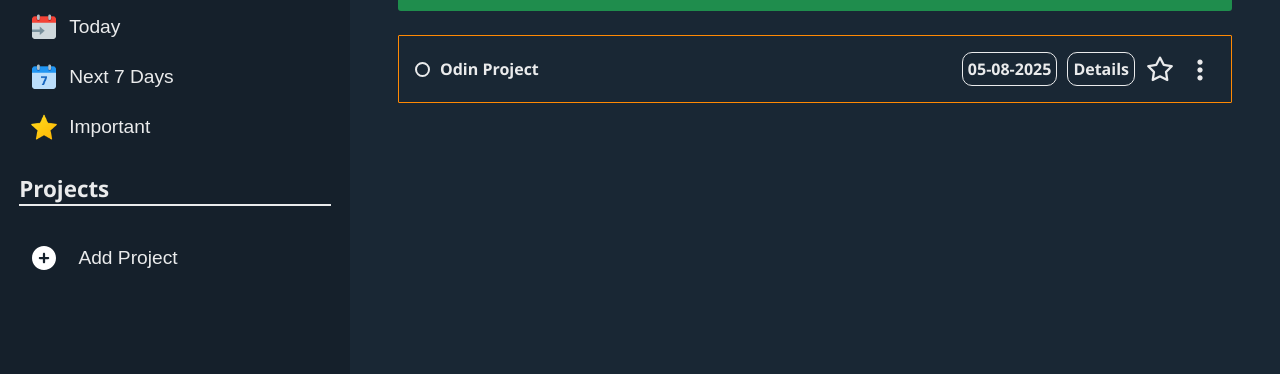
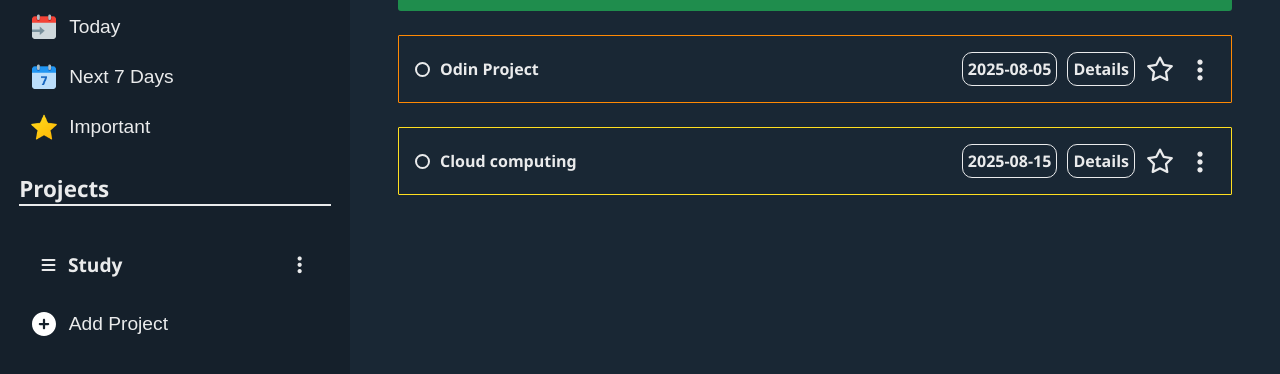
Before and after one commit to SealedOwl/Todo-List, a website built with webpack: page src/index.html in a window 1280 px wide. Shown: the part 206-580 px from the top of the page. Built offline with nearby package versions, Linux system fonts and the light colour scheme.

Commit message:
add utils and slight refactor

```diff
--- a/src/components/view.js
+++ b/src/components/view.js
@@ -1,6 +1,10 @@
-import createHeader from "./views/header";
-import createSidebar from "./views/sidebar";
-import createMainContent from "./views/mainContent";
+import createHeader from "../views/header";
+import createSidebar from "../views/sidebar";
+import createMainContent from "../views/mainContent";
+import { createElement } from "../utils/createElement";
+import { renderTaskCards } from "../views/taskCard";
+import { handleGetTasks } from "./controller";
+import { getTasks } from "./model";
 
 export function renderApp() {
 	const $content = document.querySelector("#content");
@@ -9,8 +13,7 @@ export function renderApp() {
 	const sidebar = createSidebar();
 	const main = createMainContent();
 
-	const container = document.createElement("div");
-	container.classList.add("container");
+	const container = createElement("div", ["container"]);
 
 	$content.appendChild(header);
 
@@ -19,3 +22,8 @@ export function renderApp() {
 
 	$content.appendChild(container);
 }
+
+export function renderTasksFor(projectName) {
+	const tasks = handleGetTasks(projectName);
+	renderTaskCards(tasks);
+}
--- a/src/components/views/header.js
+++ /dev/null
@@ -1,32 +0,0 @@
-import sidebar from "../../assets/bars-solid-full.svg";
-import checkLogo from "../../assets/check_logo.png";
-
-export default function createHeader() {
-	const header = document.createElement("header");
-
-	const sidebarImg = document.createElement("img");
-	sidebarImg.classList.add("logo-img", "sidebar-img");
-	sidebarImg.src = sidebar;
-	sidebarImg.alt = "sidebar image";
-	sidebarImg.loading = "lazy";
-
-	const logo = document.createElement("div");
-	logo.classList.add("logo");
-
-	const logoImg = document.createElement("img");
-	logoImg.classList.add("logo-img");
-	logoImg.src = checkLogo;
-	logoImg.alt = "logo image";
-	logoImg.loading = "lazy";
-
-	const title = document.createElement("h1");
-	title.textContent = "To-Do List";
-
-	logo.appendChild(logoImg);
-	logo.appendChild(title);
-
-	header.appendChild(sidebarImg);
-	header.appendChild(logo);
-
-	return header;
-}
--- a/src/components/views/sidebar.js
+++ /dev/null
@@ -1,37 +0,0 @@
-import allTaskIcon from "../../assets/inbox.png";
-import todayIcon from "../../assets/today1.png";
-import weekIcon from "../../assets/week2.png";
-import importantIcon from "../../assets/star.png";
-import addIcon from "../../assets/add-circle.svg";
-
-export default function createSidebar() {
-	const sidebar = document.createElement("aside");
-	sidebar.classList.add("sidebar");
-
-	const homeSection = document.createElement("div");
-	homeSection.classList.add("sidebar-section");
-
-	homeSection.innerHTML = `
-    <h3>Home</h3>
-    <nav class="nav">
-    <button id="allTask" class="nav-btn active"><img src="${allTaskIcon}" alt="All Tasks" />All Tasks </button>
-    <button id="todayTask" class="nav-btn"><img src="${todayIcon}" alt="Today" />Today </button>
-    <button id="weekTask" class="nav-btn"><img src="${weekIcon}" alt="Next 7 Days" />Next 7 Days </button>
-    <button id="importantTask" class="nav-btn"><img src="${importantIcon}" alt="Important" />Important </button>
-    <nav>
-    `;
-
-	const projectSection = document.createElement("div");
-	projectSection.classList.add("sidebar-section");
-
-	projectSection.innerHTML = `
-    <h3>Projects</h3>
-    <ul class="projects-list"></ul>
-    <button class="add-project"><img src="${addIcon}" alt="Add Project" /> Add Project </button>
-    `;
-
-	sidebar.appendChild(homeSection);
-	sidebar.appendChild(projectSection);
-
-	return sidebar;
-}
--- a/src/components/views/taskCard.js
+++ /dev/null
@@ -1,64 +0,0 @@
-export function renderTaskCards(tasksArray) {
-	const $taskLists = document.querySelector(".task-lists");
-
-	$taskLists.innerHTML = "";
-
-	tasksArray.forEach((task) => {
-		const taskCard = createTaskCard(task);
-		$taskLists.appendChild(taskCard);
-	});
-}
-
-function createTaskCard(task) {
-	const taskCard = document.createElement("div");
-	taskCard.classList.add(
-		"task-card",
-		`${task.priority.toLowerCase()}-priority`
-	);
-	taskCard.dataset.title = task.title;
-
-	// Left Section
-	const cardLeft = document.createElement("div");
-	cardLeft.classList.add("task-card-left");
-
-	const isComplete = document.createElement("div");
-	isComplete.classList.add("unchecked");
-
-	const title = document.createElement("p");
-	title.classList.add("task-title");
-	title.textContent = task.title;
-
-	// Right Section
-	const cardRight = document.createElement("div");
-	cardRight.classList.add("task-card-right");
-
-	const dueDate = document.createElement("div");
-	dueDate.classList.add("due-date");
-	dueDate.textContent = task.dueDate;
-
-	const details = document.createElement("div");
-	details.classList.add("details");
-	details.textContent = "Details";
-
-	const important = document.createElement("div");
-	important.classList.add("mark-important");
-	important.innerHTML = `<i class="fa-regular fa-star"></i>`;
-
-	const moreOption = document.createElement("div");
-	moreOption.classList.add("more-option");
-	moreOption.innerHTML = `<i class="fa-solid fa-ellipsis-vertical"></i>`;
-
-	// Append
-	cardLeft.appendChild(isComplete);
-	cardLeft.appendChild(title);
-
-	cardRight.appendChild(dueDate);
-	cardRight.appendChild(details);
-	cardRight.appendChild(important);
-	cardRight.appendChild(moreOption);
-
-	taskCard.appendChild(cardLeft);
-	taskCard.appendChild(cardRight);
-
-	return taskCard;
-}
--- a/src/index.js
+++ b/src/index.js
@@ -1,16 +1,14 @@
 import "./styles.css";
 
-import { renderApp } from "./components/view";
+import { renderApp, renderTasksFor } from "./components/view";
 
 import {
 	handleCreateProject,
-	handleAddTasks,
+	handleAddTask,
 	handleGetTasks,
 	handleGetAllProjects,
 	handleDeleteTask,
 } from "./components/controller";
-
-import { renderTaskCards } from "./components/views/taskCard";
 
 renderApp();
 
@@ -18,17 +16,25 @@ renderApp();
 
 handleCreateProject("Study");
 
-handleAddTasks("Study", {
+handleAddTask("Study", {
+	id: crypto.randomUUID(),
 	title: "Odin Project",
-	dueDate: "05-08-2025",
+	dueDate: "2025-08-05",
 	details: "Please dont procrastinate and study",
 	priority: "High",
+	important: true,
+});
+
+handleAddTask("Study", {
+	id: crypto.randomUUID(),
+	title: "Cloud computing",
+	dueDate: "2025-08-15",
+	details: "Coursera course",
+	priority: "medium",
 	important: true,
 });
 
 console.log(handleGetTasks("Study"));
 console.log(handleGetAllProjects());
 
-const tasks = handleGetTasks("Study");
-
-renderTaskCards(tasks);
+renderTasksFor("Study");
--- a/src/styles.css
+++ b/src/styles.css
@@ -124,7 +124,7 @@ header {
 	display: flex;
 	justify-content: flex-start;
 	align-items: center;
-	gap: 1em;
+	gap: 0.5em;
 	padding: 5px 10px;
 	border-radius: 5px;
 	font-size: 1.2rem;
@@ -230,3 +230,72 @@ header {
 	border: 1px solid var(--green) !important;
 	text-decoration: line-through;
 }
+
+/* Task options  */
+
+.more-option {
+	position: relative;
+}
+
+.task-options-list {
+	padding: 5px;
+	display: none;
+	flex-direction: column;
+	background-color: var(--bgColorPopUp);
+	position: absolute;
+	bottom: 35px;
+	right: 5px;
+	border-radius: 5px;
+}
+
+.task-options-list.active-task-options {
+	display: flex !important;
+}
+
+.options-item {
+	font-size: 1.1rem;
+	text-align: left;
+	padding: 10px;
+	cursor: pointer;
+	border: none;
+	color: var(--textColor);
+	background-color: transparent;
+	border-radius: 5px;
+}
+
+.options-item:hover {
+	background-color: var(--bgColor1);
+}
+
+/* Project cards */
+
+.projects-list {
+	display: flex;
+	flex-direction: column;
+	gap: 10px;
+	font-size: 1.2rem;
+	font-weight: 600;
+}
+
+.project-card {
+	display: flex;
+	justify-content: space-between;
+	margin-top: 1em;
+	cursor: pointer;
+	padding: 10px 1em;
+	border-radius: 5px;
+}
+
+.project-card:hover {
+	background-color: var(--bgColorPopUp);
+}
+
+.project-info {
+	display: flex;
+	align-items: center;
+	gap: 0.5em;
+}
+
+.project-icon {
+	font-size: 1rem;
+}
--- /dev/null
+++ b/src/utils/createElement.js
@@ -0,0 +1,6 @@
+export function createElement(tag, classNames = [], text = "") {
+	const el = document.createElement(tag);
+	if (classNames.length) el.classList.add(...classNames);
+	if (text) el.textContent = text;
+	return el;
+}
--- /dev/null
+++ b/src/views/header.js
@@ -0,0 +1,31 @@
+import sidebar from "../assets/bars-solid-full.svg";
+import checkLogo from "../assets/check_logo.png";
+import { createElement } from "../utils/createElement";
+
+export default function createHeader() {
+	const header = createElement("header");
+
+	const sidebarImg = createElement("img", ["logo-img", "sidebar-img"]);
+	sidebarImg.src = sidebar;
+	sidebarImg.alt = "sidebar image";
+	sidebarImg.loading = "lazy";
+
+	const logo = createElement("div", ["logo"]);
+
+	const logoImg = createElement("img", ["logo-img"]);
+	logoImg.classList.add("logo-img");
+	logoImg.src = checkLogo;
+	logoImg.alt = "logo image";
+	logoImg.loading = "lazy";
+
+	const title = createElement("h1");
+	title.textContent = "To-Do List";
+
+	logo.appendChild(logoImg);
+	logo.appendChild(title);
+
+	header.appendChild(sidebarImg);
+	header.appendChild(logo);
+
+	return header;
+}
--- /dev/null
+++ b/src/views/sidebar.js
@@ -0,0 +1,46 @@
+import allTaskIcon from "../assets/inbox.png";
+import todayIcon from "../assets/today1.png";
+import weekIcon from "../assets/week2.png";
+import importantIcon from "../assets/star.png";
+import addIcon from "../assets/add-circle.svg";
+
+import { createElement } from "../utils/createElement";
+
+export default function createSidebar() {
+	const sidebar = createElement("aside", ["sidebar"]);
+
+	const homeSection = createElement("div", ["sidebar-section"]);
+
+	homeSection.innerHTML = `
+    <h3>Home</h3>
+    <nav class="nav">
+    <button id="allTask" class="nav-btn active"><img src="${allTaskIcon}" alt="All Tasks" />All Tasks </button>
+    <button id="todayTask" class="nav-btn"><img src="${todayIcon}" alt="Today" />Today </button>
+    <button id="weekTask" class="nav-btn"><img src="${weekIcon}" alt="Next 7 Days" />Next 7 Days </button>
+    <button id="importantTask" class="nav-btn"><img src="${importantIcon}" alt="Important" />Important </button>
+    <nav>
+    `;
+
+	const projectSection = createElement("div", ["sidebar-section"]);
+
+	projectSection.innerHTML = `
+    <h3>Projects</h3>
+    <div class="projects-list">
+        <div class="project-card">
+            <div class="project-info">
+                <i class="project-icon  fa-solid fa-bars"></i>
+                <div class="project-name">Study</div>
+            </div>
+            <div .more-option>
+            <i class="fa-solid fa-ellipsis-vertical"></i>
+            </div>
+        </div>
+    </div>
+    <button class="add-project" data-action="add-project"><img src="${addIcon}" alt="Add Project" /> Add Project </button>
+    `;
+
+	sidebar.appendChild(homeSection);
+	sidebar.appendChild(projectSection);
+
+	return sidebar;
+}
--- /dev/null
+++ b/src/views/taskCard.js
@@ -0,0 +1,66 @@
+import { createElement } from "../utils/createElement";
+
+export function renderTaskCards(tasksArray) {
+	const $taskLists = document.querySelector(".task-lists");
+
+	$taskLists.innerHTML = "";
+
+	tasksArray.forEach((task) => {
+		const taskCard = createTaskCard(task);
+		$taskLists.appendChild(taskCard);
+	});
+}
+
+function createTaskCard(task) {
+	const taskCard = createElement("div", ["task-card"]);
+	taskCard.classList.add(`${task.priority.toLowerCase()}-priority`);
+	taskCard.dataset.id = task.id;
+
+	// Left Section
+	const cardLeft = createElement("div", ["task-card-left"]);
+
+	const isComplete = createElement("div", ["unchecked"]);
+
+	const title = createElement("p", ["task-title"], task.title);
+
+	// Right Section
+	const cardRight = createElement("div", ["task-card-right"]);
+
+	const dueDate = createElement("div", ["due-date"], task.dueDate);
+
+	const details = createElement("div", ["details"], "Details");
+
+	const important = createElement("div", ["mark-important"]);
+	important.innerHTML = `<i class="fa-regular fa-star"></i>`;
+
+	// Options
+	const moreOption = createElement("div", ["more-option"]);
+	moreOption.innerHTML = `<i class="fa-solid fa-ellipsis-vertical"></i>`;
+
+	const optionsList = createElement("div", ["task-options-list"]);
+
+	const editBtn = createElement("button", ["options-item"], "Edit");
+	editBtn.dataset.action = "edit";
+
+	const dltBtn = createElement("button", ["options-item"], "Delete");
+	dltBtn.dataset.action = "delete";
+
+	// Append
+
+	optionsList.appendChild(editBtn);
+	optionsList.appendChild(dltBtn);
+	moreOption.appendChild(optionsList);
+
+	cardLeft.appendChild(isComplete);
+	cardLeft.appendChild(title);
+
+	cardRight.appendChild(dueDate);
+	cardRight.appendChild(details);
+	cardRight.appendChild(important);
+	cardRight.appendChild(moreOption);
+
+	taskCard.appendChild(cardLeft);
+	taskCard.appendChild(cardRight);
+
+	return taskCard;
+}
```
Also changed, not shown: src/components/controller.js (+6 -6 lines), src/components/model.js (+6 -4 lines), src/assets/star-outlined.png (deleted), src/views/mainContent.js (renamed from src/components/views/mainContent.js), src/views/taskForm.js (added).
